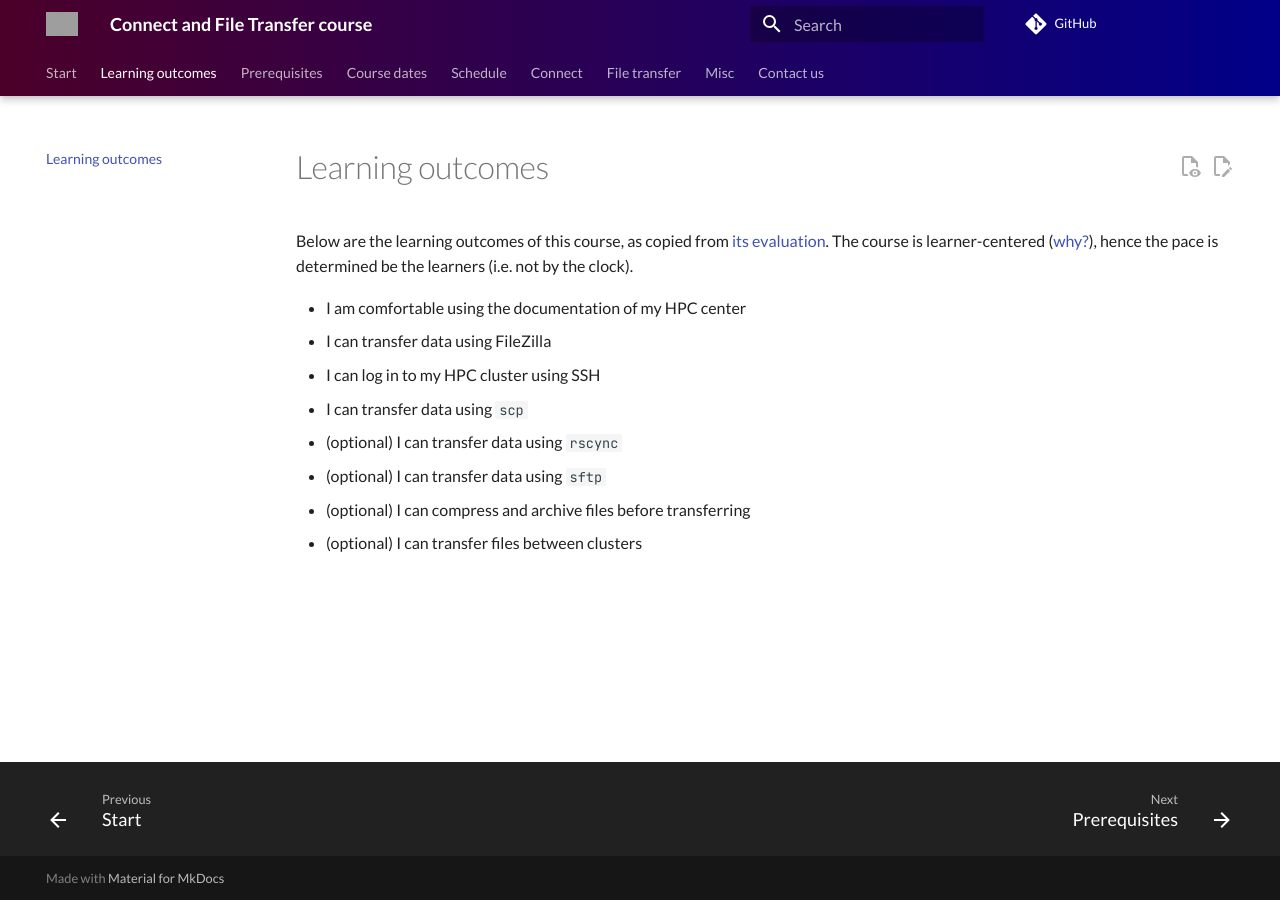
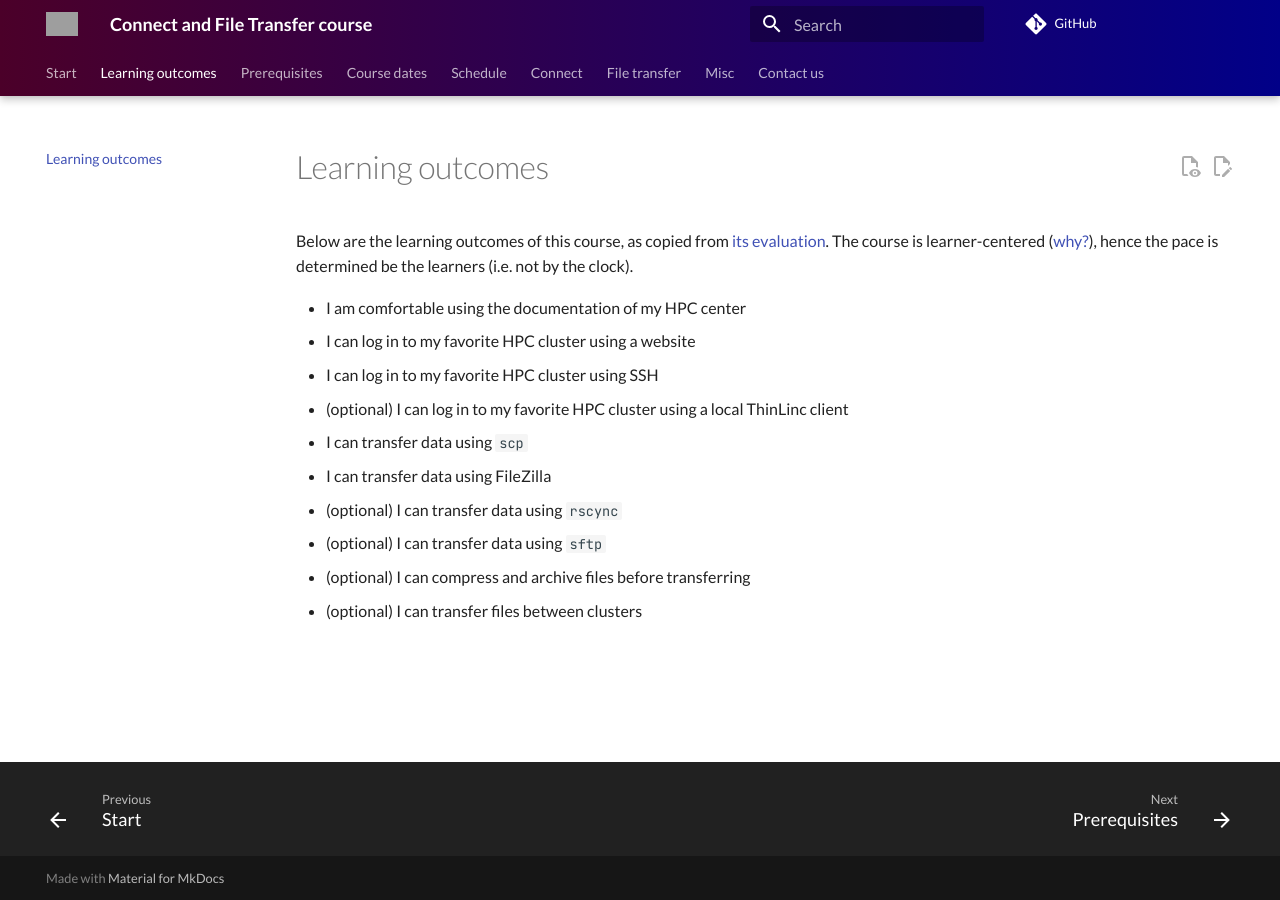
Before and after one commit to UPPMAX/naiss_file_transfer_course, an MkDocs documentation site: the page built from docs/learning_outcomes.md, in a window 1280 px wide. Built offline with MkDocs 1.6.1 and Material for MkDocs 9.7.7, drawn with Linux system fonts in a browser that asks for light colours; comment, search, counter and statistics services are not loaded; grey boxes are pictures that could not be loaded.

Commit message:
Update learning outcomes

```diff
--- a/docs/learning_outcomes.md
+++ b/docs/learning_outcomes.md
@@ -6,9 +6,11 @@ The course is learner-centered ([why?](faq/README.md#why-is-the-course-learner-c
 hence the pace is determined be the learners (i.e. not by the clock).
 
 - I am comfortable using the documentation of my HPC center
+- I can log in to my favorite HPC cluster using a website
+- I can log in to my favorite HPC cluster using SSH
+- (optional) I can log in to my favorite HPC cluster using a local ThinLinc client
+- I can transfer data using `scp`
 - I can transfer data using FileZilla
-- I can log in to my HPC cluster using SSH
-- I can transfer data using `scp`
 - (optional) I can transfer data using `rscync`
 - (optional) I can transfer data using `sftp`
 - (optional) I can compress and archive files before transferring
```
